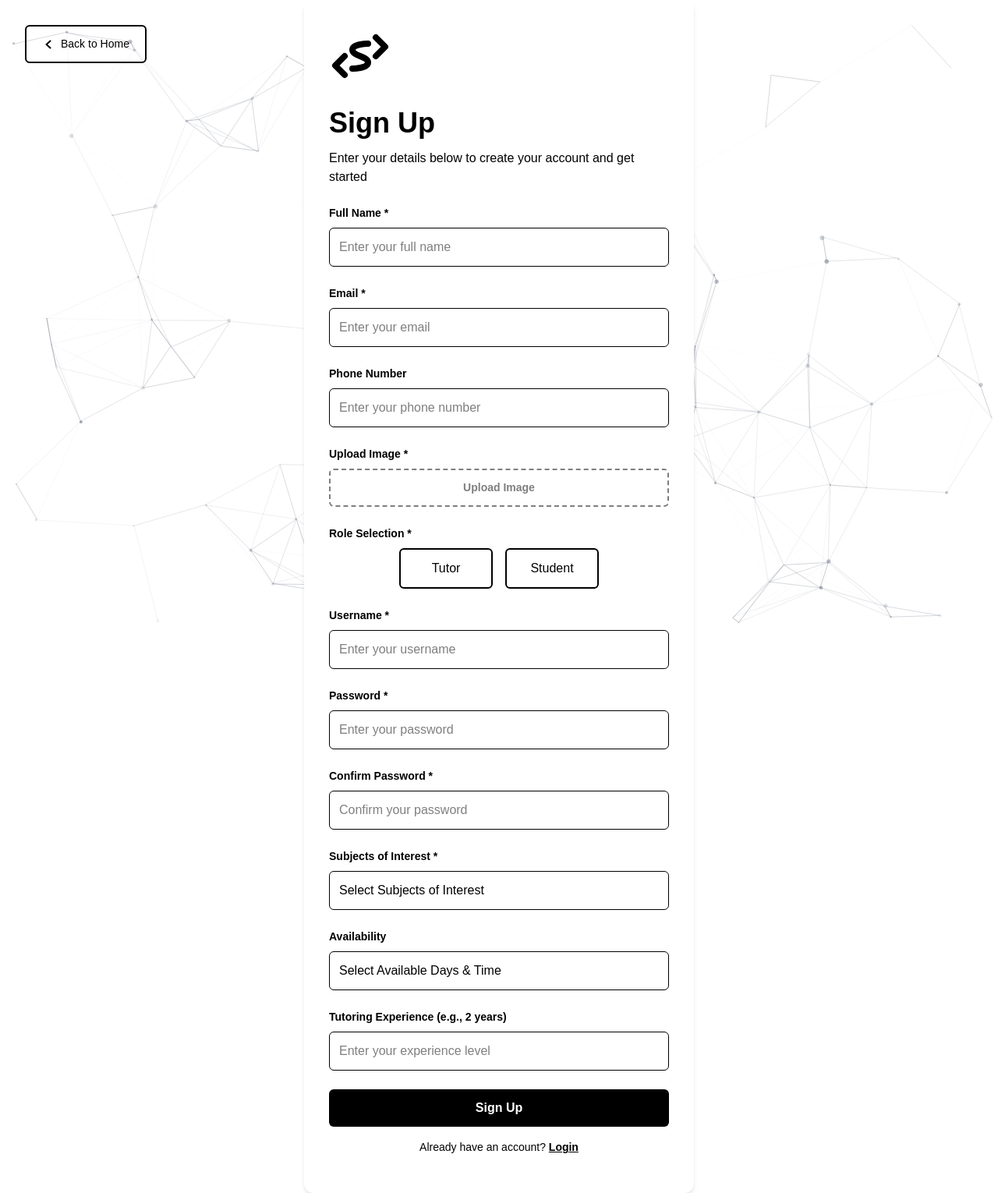
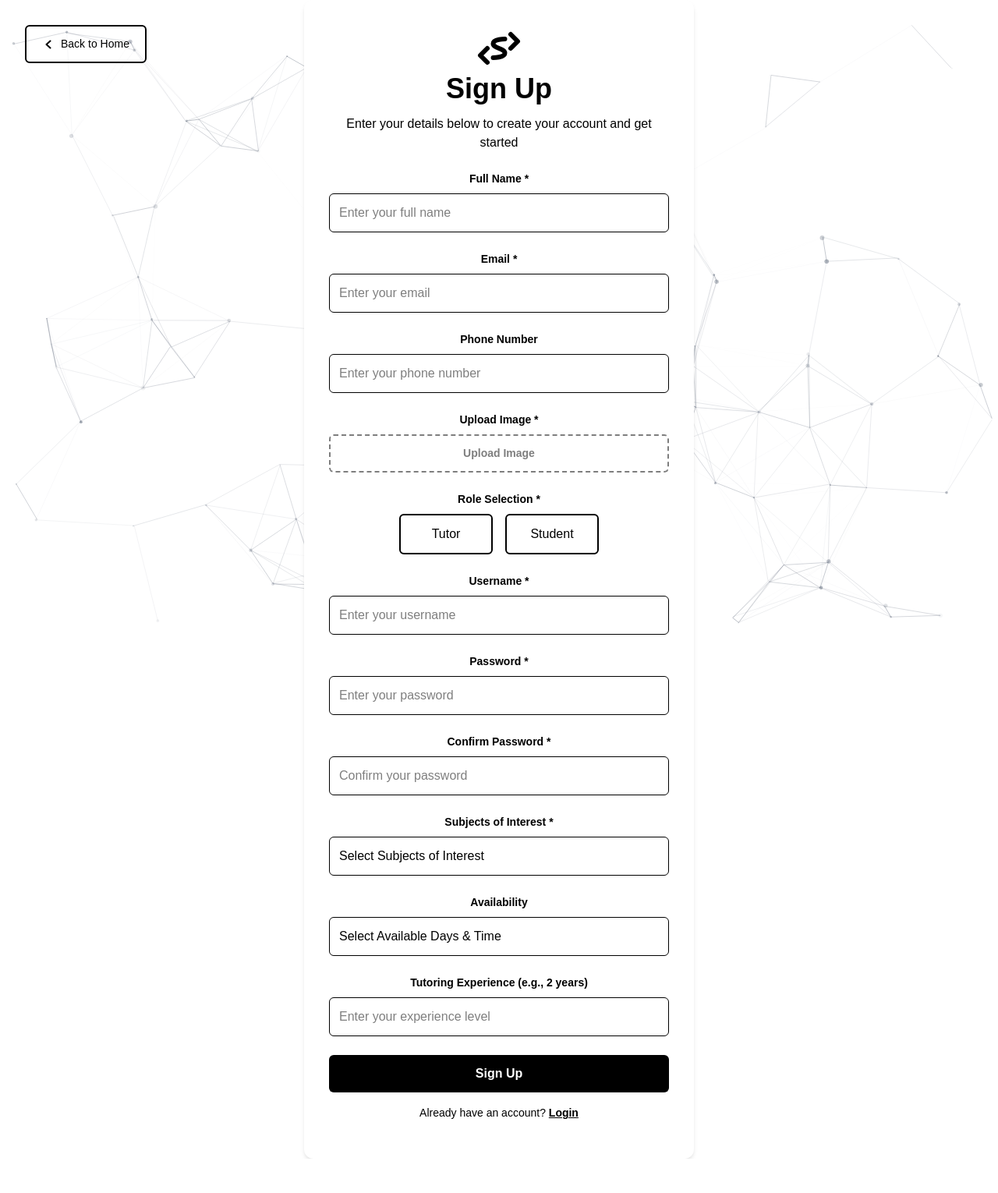
Before and after one commit to baaba-midnight/peerTutorApp, a PHP site: page /views/auth/register.php in a window 1280 px wide. Shown: the whole page at 78% size. After the commit the page ends 1486 px from the top, so only its background shows below. Run offline with PHP 8.4, Linux system fonts and the light colour scheme.

Commit message:
Refactor login and registration pages for improved layout and consistency

```diff
--- a/views/auth/login.php
+++ b/views/auth/login.php
@@ -18,8 +18,8 @@
         </svg>
         Back to Home
     </a>
-    <div class="login-container">
-        <div class="logo">
+    <div class="login-container text-center">
+        <div class="logo mx-auto" style="width: 60px; height: 60px; display: flex; justify-content: center; align-items: center; margin: 0 auto;">
             <svg viewBox="0 0 100 100" fill="none" xmlns="http://www.w3.org/2000/svg">
                 <path d="M37.5 70C37.5 70 62.5 70 62.5 60C62.5 50 37.5 50 37.5 40C37.5 30 62.5 30 62.5 30" stroke="black" stroke-width="10" stroke-linecap="round" />
                 <path d="M75 20L90 35L75 50" stroke="black" stroke-width="10" stroke-linecap="round" stroke-linejoin="round" />
@@ -28,7 +28,6 @@
         </div>
         <h1 class="heading">Welcome Back</h1>
         <p class="subheading">Glad to see you again! Login to your account below</p>
-
         <div id="error-message" class="alert alert-danger" style="display: none;"></div>
 
         <form id="loginForm">
--- a/views/auth/register.php
+++ b/views/auth/register.php
@@ -17,14 +17,15 @@
         </svg>
         Back to Home
     </a>
-    <div class="sign-up-container">
-    <div class="logo">
-        <svg viewBox="0 0 100 100" fill="none" xmlns="http://www.w3.org/2000/svg">
-            <path d="M37.5 70C37.5 70 62.5 70 62.5 60C62.5 50 37.5 50 37.5 40C37.5 30 62.5 30 62.5 30" stroke="black" stroke-width="10" stroke-linecap="round" />
-            <path d="M75 20L90 35L75 50" stroke="black" stroke-width="10" stroke-linecap="round" stroke-linejoin="round" />
-            <path d="M25 50L10 65L25 80" stroke="black" stroke-width="10" stroke-linecap="round" stroke-linejoin="round" />
-        </svg>
-    </div>        <h1 class="heading">Sign Up</h1>
+    <div class="sign-up-container text-center">
+        <div class="logo" style="margin: 0 auto; width: 60px; height: 60px;">
+            <svg viewBox="0 0 100 100" fill="none" xmlns="http://www.w3.org/2000/svg" style="width: 100%; height: 100%;">
+                <path d="M37.5 70C37.5 70 62.5 70 62.5 60C62.5 50 37.5 50 37.5 40C37.5 30 62.5 30 62.5 30" stroke="black" stroke-width="10" stroke-linecap="round" />
+                <path d="M75 20L90 35L75 50" stroke="black" stroke-width="10" stroke-linecap="round" stroke-linejoin="round" />
+                <path d="M25 50L10 65L25 80" stroke="black" stroke-width="10" stroke-linecap="round" stroke-linejoin="round" />
+            </svg>
+        </div>
+        <h1 class="heading">Sign Up</h1>
         <p class="subheading">Enter your details below to create your account and get started</p>
         <form>
             <div class="form-group">
```
